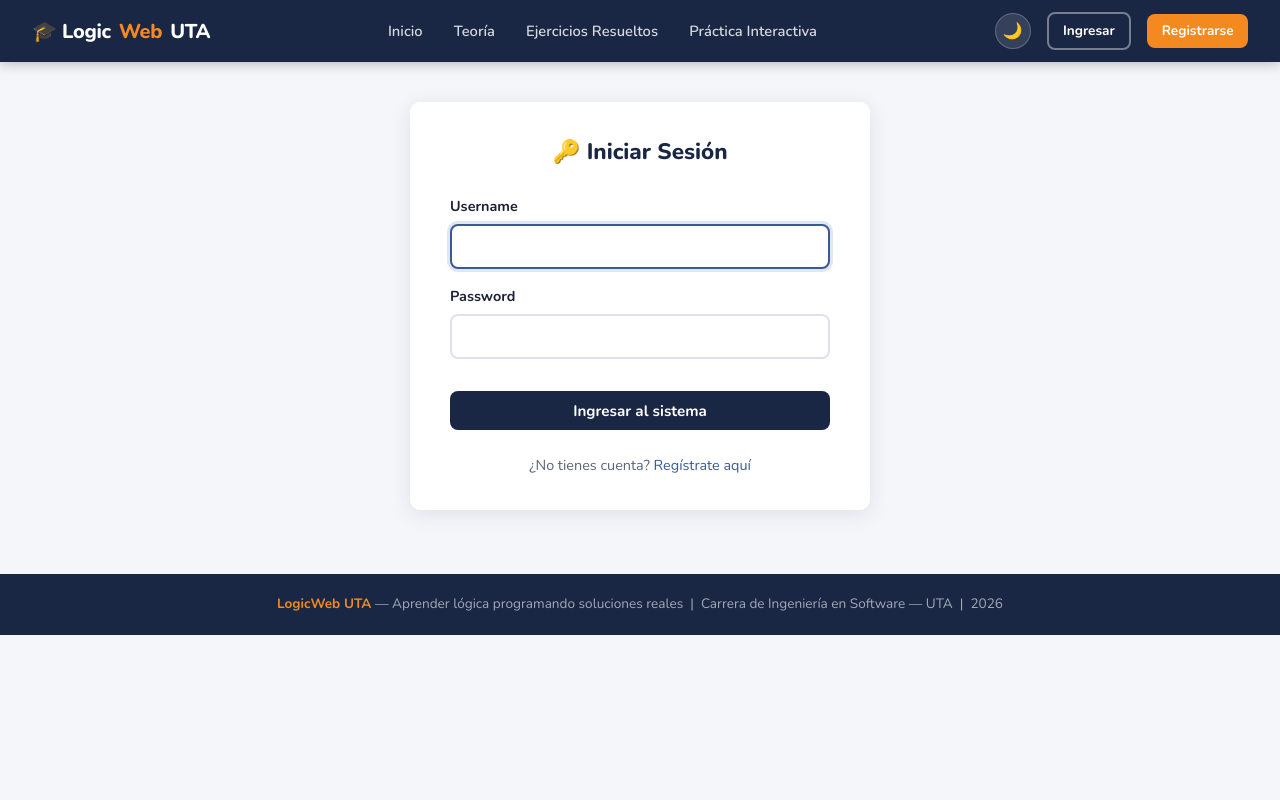
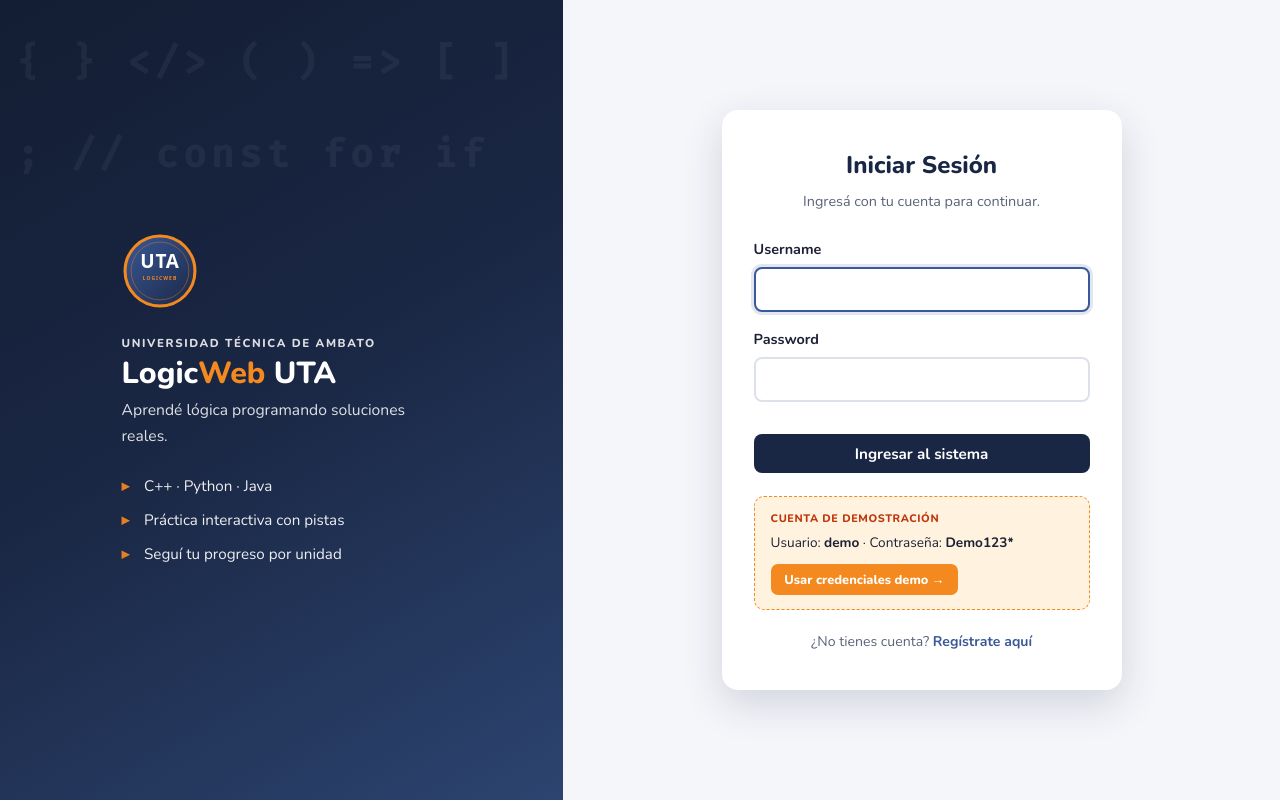
Before and after one commit to Osyanne/LogicWeb-UTA, a Django app: page /login/ in a window 1280 px wide. Run offline with Django 5.2, Linux system fonts and the light colour scheme; some libraries are stand-ins or nearby versions.

Commit message:
feat(login): login institucional inmersivo + caja demo con autofill

```diff
--- a/templates/usuarios/login.html
+++ b/templates/usuarios/login.html
@@ -1,26 +1,42 @@
-{% extends 'base.html' %}
+{% extends 'base_auth.html' %}
 {% block titulo %}Iniciar Sesión{% endblock %}
 
-{% block contenido %}
-<div class="container">
-  <div class="form-card">
-    <h2>🔑 Iniciar Sesión</h2>
+{% block auth_content %}
+<div class="auth-card">
+  <h1 class="auth-title">Iniciar Sesión</h1>
+  <p class="auth-sub">Ingresá con tu cuenta para continuar.</p>
+
   <form method="post">
     {% csrf_token %}
     {% if form.errors %}
-        <div class="alert alert-error">Correo o contraseña incorrectos.</div>
+      <div class="alert alert-error">Usuario o contraseña incorrectos.</div>
     {% endif %}
     {% for field in form %}
       <div class="form-group">
-          <label>{{ field.label }}</label>
+        <label for="{{ field.id_for_label }}">{{ field.label }}</label>
         {{ field }}
       </div>
     {% endfor %}
     <button type="submit" class="btn btn-primary btn-full mt-2">Ingresar al sistema</button>
   </form>
-    <p class="text-center mt-3 text-suave" style="font-size:.9rem">
-      ¿No tienes cuenta? <a href="{% url 'registro' %}">Regístrate aquí</a>
-    </p>
+
+  <div class="auth-demo">
+    <p class="auth-demo-title">Cuenta de demostración</p>
+    <p class="auth-demo-creds">Usuario: <strong>demo</strong> &middot; Contraseña: <strong>Demo123*</strong></p>
+    <button type="button" class="auth-demo-fill" id="demo-fill">Usar credenciales demo &rarr;</button>
   </div>
+
+  <p class="auth-foot">¿No tienes cuenta? <a href="{% url 'registro' %}">Regístrate aquí</a></p>
 </div>
 {% endblock %}
+
+{% block auth_scripts %}
+<script>
+  document.getElementById('demo-fill').addEventListener('click', function () {
+    var u = document.getElementById('id_username');
+    var p = document.getElementById('id_password');
+    if (u) { u.value = 'demo'; u.focus(); }
+    if (p) { p.value = 'Demo123*'; }
+  });
+</script>
+{% endblock %}
```
Lines whose indentation alone changed are shown as unchanged.
